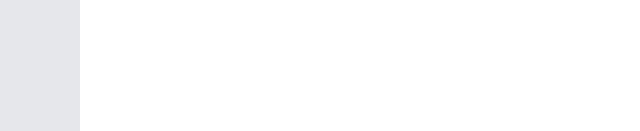
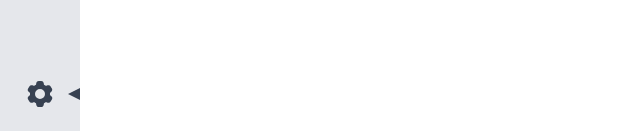
Before and after one commit to jakubburkiewicz/ollama-web-app, a React (Create React App) app: page /settings in a window 1280 px wide. Before the commit this address had no page. Shown: the part 666-797 px from the top of the page, without its empty margins (0-640 px from the left). Built offline with nearby package versions, Linux system fonts and the light colour scheme.

Commit message:
Add Settings component and update routing in App.js

```diff
--- a/src/App.js
+++ b/src/App.js
@@ -4,6 +4,7 @@ import Chat from './components/Chat';
 import Sidebar from './components/Sidebar';
 
 import { SettingsProvider } from './contexts/SettingsContext';
+import Settings from './components/Settings';
 
 const App = () => {
     return (
@@ -17,6 +18,11 @@ const App = () => {
                             path="/"
                             element={ <Chat /> }
                         />
+
+                        <Route
+                            path="/settings"
+                            element={ <Settings /> }
+                        />
                     </Routes>
                 </div>
             </SettingsProvider>
--- /dev/null
+++ b/src/components/Settings/index.jsx
@@ -0,0 +1,8 @@
+const Settings = () => {
+    return (
+        <section className="flex flex-col grow h-full gap-4 p-4">
+        </section>
+    )
+}
+
+export default Settings
--- a/src/components/Sidebar.jsx
+++ b/src/components/Sidebar.jsx
@@ -1,6 +1,9 @@
 import { NavLink } from "react-router-dom"
 
-import { ChatBubbleLeftRightIcon } from "@heroicons/react/24/solid"
+import {
+    ChatBubbleLeftRightIcon,
+    Cog6ToothIcon
+} from "@heroicons/react/24/solid"
 import LeftTriangleArrow from "../icons/LeftTriangleArrow"
 
 const Sidebar = () => (
@@ -23,6 +26,27 @@ const Sidebar = () => (
                 </>
             ) }
         </NavLink>
+
+        <div className="flex-grow" />
+
+        <NavLink
+            to="/settings"
+            className="w-full h-12 text-gray-700 flex items-center justify-center relative"
+        >
+            { ( { isActive } ) => (
+                <>
+                    <Cog6ToothIcon className="w-8 h-8" />
+
+                    <span className="sr-only">Settings</span>
+
+                    { isActive && (
+                        <span className="absolute right-0">
+                            <LeftTriangleArrow />
+                        </span>
+                    ) }
+                </>
+            ) }
+        </NavLink>
     </nav>
 )
 
```
